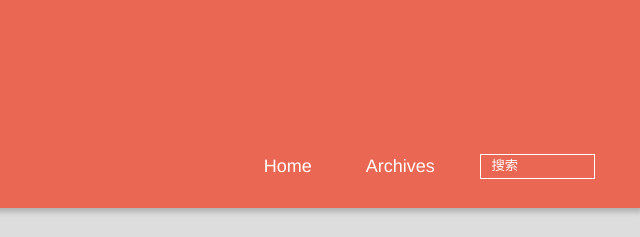
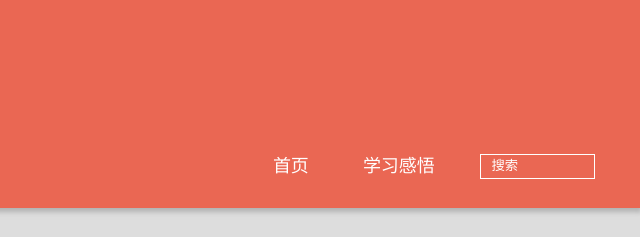
Before and after one commit to Jeyblogs/Jeyblogs.github.io, a plain HTML site: page 2016/08/11/skosjkdjjd/index.html in a window 1280 px wide. Shown: the top 237 px of the page, 640-1280 px from the left. Drawn offline with Linux system fonts and the light colour scheme; files whose address does not match are found by name.

Commit message:
Site updated: 2016-08-11 11:40:38

```diff
--- a/2016/08/11/skosjkdjjd/index.html
+++ b/2016/08/11/skosjkdjjd/index.html
@@ -41,9 +41,9 @@
 			<nav class="animated">
 				<ul>
 
-						<li><a href="/">Home</a></li>
+						<li><a href="/">首页</a></li>
 
-						<li><a href="/archives">Archives</a></li>
+						<li><a href="/学习感悟">学习感悟</a></li>
 
 					<li>
 
```
Also changed, not shown: archives/2016/08/index.html (+2 -2 lines), archives/2016/index.html (+2 -2 lines), archives/index.html (+2 -2 lines), index.html (+2 -2 lines).
